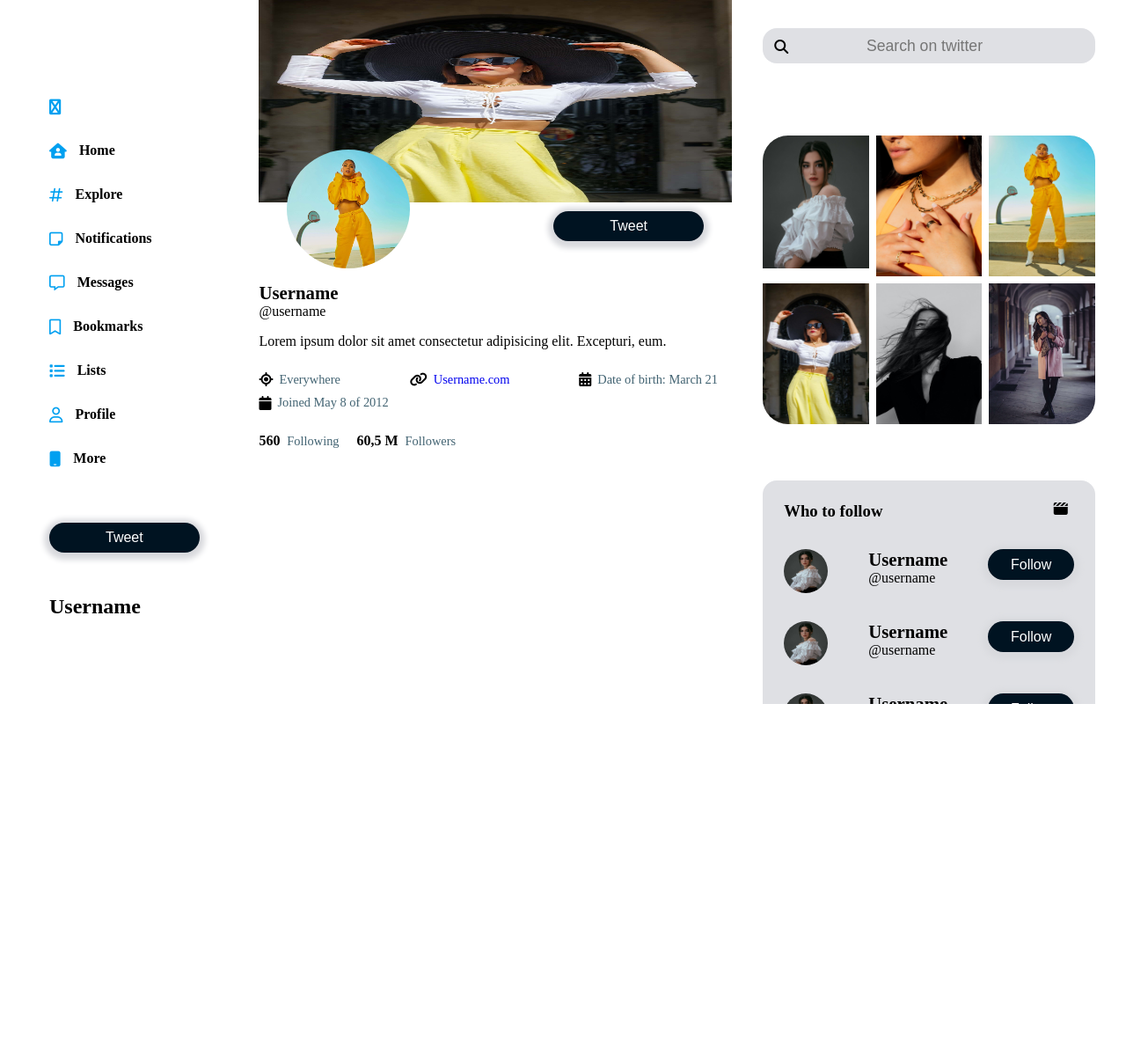
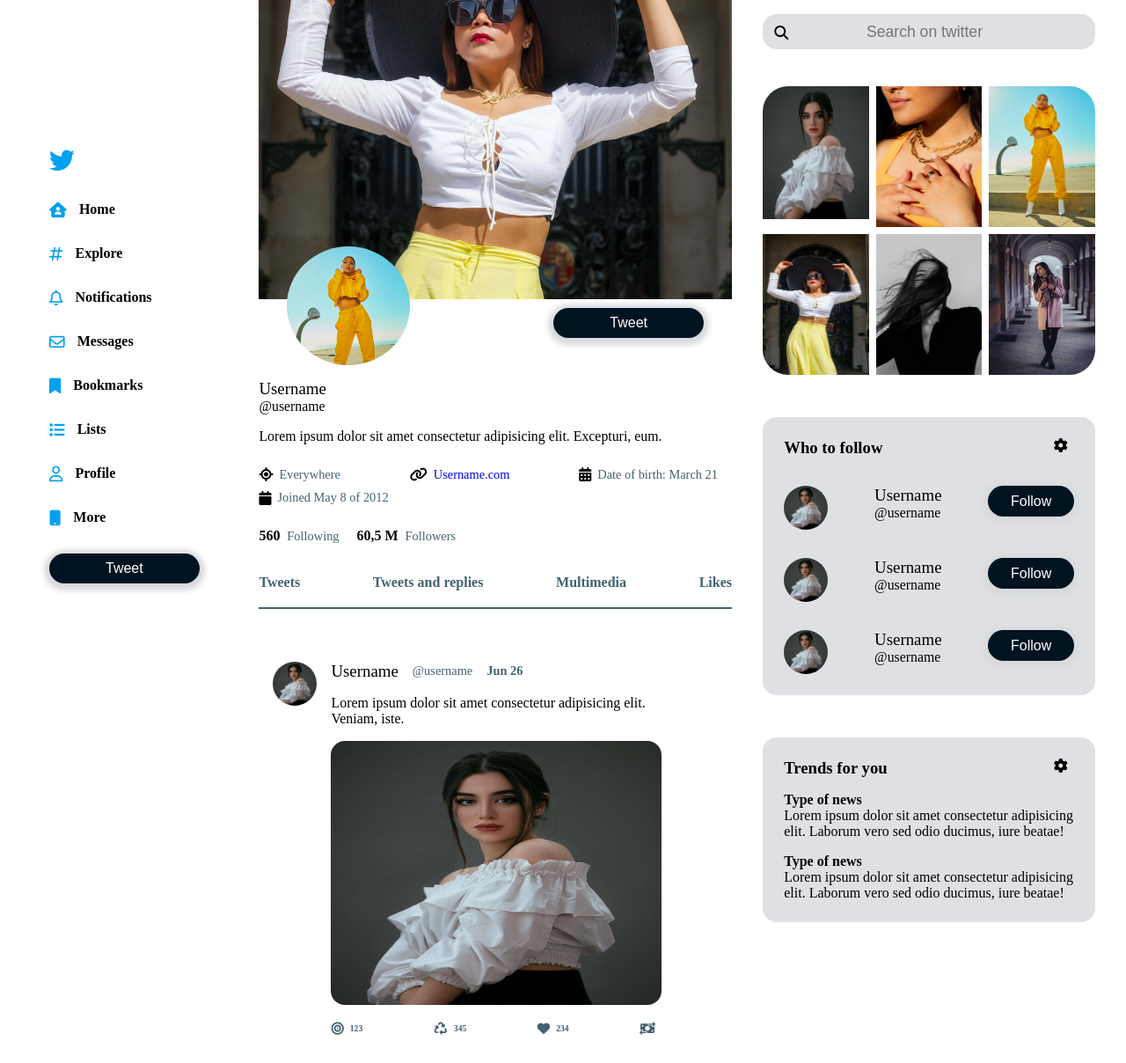
Before and after one commit to patrice012/twiter-clone, a Django app: page / in a window 1280 px wide. Shown: the whole page at 88% size. Before the commit the page ends 800 px from the top, so only its background shows below. Run offline with Django 3.2, Linux system fonts and the light colour scheme; parts of the project's set-up code (start-up, migrations or seed data) failed here and were passed over.

Commit message:
add tweet message container

```diff
--- a/main/templates/main/index.html
+++ b/main/templates/main/index.html
@@ -118,6 +118,17 @@
 
       {% include 'main/partials/_header.html' %}
     </div>
+
+    <section class="tweets--container">
+      <div class="tweet-nav">
+        <h3><a href="#">Tweets</a></h3>
+        <h3><a href="#">Tweets and replies</a></h3>
+        <h3><a href="#">Multimedia</a></h3>
+        <h3><a href="#">Likes</a></h3>
+      </div>
+      {% include 'main/partials/_tweets.html' %}
+    </section>
+
   </section>
 
   <aside class="rigth--section centerEle">
@@ -196,6 +207,7 @@
       </div>
     </div>
   </aside>
+
 </main>
 
 {% endblock content %}
--- a/main/templates/main/partials/_follow.html
+++ b/main/templates/main/partials/_follow.html
@@ -3,7 +3,7 @@
 <div class="followCard flexDisplay">
           <div>
             <h3>Who to follow</h3>
-            <i class="fa fa-clapperboard"></i>
+            <i class="fa fa-gear"></i>
           </div>
           <div>
             <img src="{% static 'img/raamin-ka.jpg' %}" alt="" />
@@ -36,7 +36,8 @@
         <div class="news followCard">
           <div>
             <h3>Trends for you</h3>
-            <i class="fa fa-clapperboard"></i>
+            <i class="fa fa-gear"></i>
+
           </div>
           <div>
             <h4>Type of news</h4>
--- a/main/templates/main/partials/_header.html
+++ b/main/templates/main/partials/_header.html
@@ -1,6 +1,6 @@
 {% load static %}
 
-<header>
+<header class="main--header">
         <div class="cover boxHeight">
           <img
             class="coverPicture"
--- a/main/templates/main/partials/_navbar.html
+++ b/main/templates/main/partials/_navbar.html
@@ -1,6 +1,6 @@
 <div class="container">
     <div class="inlineLinks">
-        <i class="fa fa-fly"></i>
+        <i class="fa-brands fa-twitter fa-bold"></i>
         <h5></h5>
     </div>
 
@@ -15,17 +15,17 @@
     </div>
 
     <div class="inlineLinks">
-        <i class="fa-regular fa-note-sticky"></i>
+        <i class="fa-regular fa-bell"></i>
         <h5>Notifications</h5>
     </div>
 
     <div class="inlineLinks">
-        <i class="fa-regular fa-message"></i>
+        <i class="fa-regular fa-envelope"></i>
         <h5>Messages</h5>
     </div>
 
     <div class="inlineLinks">
-        <i class="fa-regular fa-bookmark"></i>
+        <i class="fa-solid fa-bookmark"></i>
         <h5>Bookmarks</h5>
     </div>
 
@@ -47,6 +47,6 @@
     <button class="primaryBtn roundCorener">Tweet</button>
 </div>
 
-<div class="userInfo">
+<!-- <div class="userInfo">
     <h2>Username</h2>
-</div>
+</div> -->
--- /dev/null
+++ b/main/templates/main/partials/_tweets.html
@@ -0,0 +1,36 @@
+{% load static %}
+
+<div class="tweet--container">
+    <div class="user--img">
+        <img src="{% static 'img/raamin-ka.jpg' %}" alt="">
+    </div>
+    <div class="tweet">
+        <div class="user-info">
+            <h2 class="follow_user">Username</h2>
+            <h6 class="follow_email">@username</h6>
+            <h6 class="tweet-date">Jun 26</h6>
+        </div>
+        <p>Lorem ipsum dolor sit amet consectetur adipisicing elit. Veniam, iste.</p>
+        <div class="tweet-img">
+            <img src="{% static 'img/raamin-ka.jpg' %}" alt="">
+        </div>
+        <div class="tweet-trends">
+            <div class="action">
+                <i class="fa fa-bullseye"></i>
+                <h6>123</h6>
+            </div>
+            <div class="action">
+                <i class="fa fa-recycle"></i>
+                <h6>345</h6>
+            </div>
+            <div class="action">
+                <i class="fa fa-heart"></i>
+                <h6>234</h6>
+            </div>
+            <div class="action">
+                <i class="fa fa-money-bill-transfer"></i>
+                <h6></h6>
+            </div>
+        </div>
+    </div>
+</div>
--- a/static/scss/index.scss
+++ b/static/scss/index.scss
@@ -34,6 +34,10 @@ button.primaryBtn {
     font-size: 1.1em;
 }
 
+i.fa-bold {
+    font-size: 1.8rem;
+}
+
 .centerEle {
     @include display-flex($justify:center, $align:normal)
 }
@@ -51,6 +55,22 @@ button.primaryBtn {
 
 .inlineLinks h5 {
     font-size: clamp(0.8rem, 0.7em + 2vw, 1rem);
+}
+
+// .section__fixed .container > * {
+//     margin-block: 1rem;
+// }
+
+div.inlineLinks {
+    margin: unset;
+    margin-block: 2rem;
+}
+
+.search--container {
+    margin-block-start: 1rem;
+}
+.imgCard, .followCard {
+    margin-block: 1.5rem;
 }
 
 
@@ -78,10 +98,6 @@ button.primaryBtn {
     @include display-flex($direction:column,$justify:space-between, $wrap:nowrap)
 }
 
-
-.section__fixed .container > * {
-    margin-block: 2rem;
-}
 
 // search part
 .search--container {
@@ -174,11 +190,12 @@ input.search::placeholder{
 }
 
 .follow_user {
-    font-size: clamp(0.8rem, 0.9em + 3vw, 1.3rem);
+    font-size: clamp(0.8rem, 0.9em + 3vw, 1.18rem);
+    font-weight: 500;
 }
 
 .follow_email {
-    font-size: clamp(0.8rem, 0.6em + 2vw, 1rem);
+    font-size: clamp(0.8rem, 0.6em + 2vw, .99rem);
     font-weight: 380;
 }
 
@@ -221,8 +238,12 @@ input.search::placeholder{
 
 // main section
 
+// .main--header {
+//     margin-block-start: 1rem;
+// }
+
 .coverPicture {
-    height: 230px;
+    height: 340px;
     width: 100%;
     object-fit: cover;
     object-position: center;
@@ -290,3 +311,110 @@ div.profile {
         @include transition;
     }
 }
+
+// tweet nav
+
+.tweet-nav {
+    margin-block:2rem 4rem;
+    @include display-flex($justify:space-between);
+    position: relative;
+
+    &:after {
+        content: '';
+        position: absolute;
+        background-color:$text_gray;
+        width: 100%;
+        height: 1.8px;
+        bottom: -20px;
+    }
+
+    & h3 * {
+        font-size: clamp(.7rem, 1vw + 6em , 1rem);
+        color: $text_gray;
+        @include transition;
+        position: relative;
+
+        &:is(:hover,:focus,:active):after {
+            content: '';
+            position: absolute;
+            background-color:$blue_light;
+            width: 100%;
+            height: 2.8px;
+            bottom: -20px;
+            left: 0;
+            z-index: 9;
+            @include transition;
+        }
+
+        &:hover {
+            color: $blue_light;
+            @include transition;
+        }
+    }
+
+}
+
+
+// tweets part
+
+.tweet--container {
+    display: grid;
+    grid-template-columns: 50px 1fr;
+    padding-block: 1rem;
+    padding-inline: 1rem 5rem;
+}
+
+.user--img {
+    width: 100%;
+    // margin-inline-end: 1em;
+    & img {
+        border-radius: 66%;
+        width: 50px;
+        height: 50px;
+    }
+}
+
+.tweet {
+    padding-inline-start: 1rem;
+}
+
+.tweet > * {
+    margin-block-end: 1rem;
+}
+
+.tweet-img img{
+        height: 300px;
+        object-fit: fill;
+        object-position: center;
+        border-radius: $raduis
+}
+
+.tweet-trends {
+    @include display-flex($justify:space-between);
+
+    & > .action {
+        @include display-flex;
+        cursor: pointer;
+        @include transition;
+
+        &:is(:hover, :active) {
+            color: $blue_light;
+            @include transition;
+        }
+    }
+}
+
+.tweet-trends .action,
+.user-info > :is(.follow_email,.tweet-date) {
+    color: $text_gray;
+    font-size: .9rem;
+}
+
+
+.user-info {
+    @include display-flex($justify:start);
+
+    & > * {
+        margin-inline-end: 1rem;
+    }
+}
--- a/static/scss/main.css
+++ b/static/scss/main.css
@@ -337,6 +337,10 @@ button.primaryBtn {
   font-size: 1.1em;
 }
 
+i.fa-bold {
+  font-size: 1.8rem;
+}
+
 .centerEle {
   display: flex;
   flex-direction: row;
@@ -364,6 +368,19 @@ button.primaryBtn {
   font-size: clamp(0.8rem, 0.7em + 2vw, 1rem);
 }
 
+div.inlineLinks {
+  margin: unset;
+  margin-block: 2rem;
+}
+
+.search--container {
+  margin-block-start: 1rem;
+}
+
+.imgCard, .followCard {
+  margin-block: 1.5rem;
+}
+
 .fullContain {
   padding: 1rem 2rem;
 }
@@ -389,10 +406,6 @@ button.primaryBtn {
   justify-content: space-between;
   align-items: center;
   flex-wrap: nowrap;
-}
-
-.section__fixed .container > * {
-  margin-block: 2rem;
 }
 
 .search--container {
@@ -477,11 +490,12 @@ input.search::placeholder {
 }
 
 .follow_user {
-  font-size: clamp(0.8rem, 0.9em + 3vw, 1.3rem);
+  font-size: clamp(0.8rem, 0.9em + 3vw, 1.18rem);
+  font-weight: 500;
 }
 
 .follow_email {
-  font-size: clamp(0.8rem, 0.6em + 2vw, 1rem);
+  font-size: clamp(0.8rem, 0.6em + 2vw, 0.99rem);
   font-weight: 380;
 }
 
@@ -516,8 +530,10 @@ input.search::placeholder {
 }
 
 .coverPicture {
-  height: 230px;
+  height: 340px;
   width: 100%;
+  object-fit: cover;
+  object-position: center;
 }
 
 div.profile {
@@ -590,4 +606,112 @@ div.profile {
   transition: all 0.3s ease-in 0s;
 }
 
+.tweet-nav {
+  margin-block: 2rem 4rem;
+  display: flex;
+  flex-direction: row;
+  justify-content: space-between;
+  align-items: center;
+  flex-wrap: wrap;
+  position: relative;
+}
+.tweet-nav:after {
+  content: "";
+  position: absolute;
+  background-color: #426372;
+  width: 100%;
+  height: 1.8px;
+  bottom: -20px;
+}
+.tweet-nav h3 * {
+  font-size: clamp(0.7rem, 1vw + 6em, 1rem);
+  color: #426372;
+  transition: all 0.3s ease-in 0s;
+  position: relative;
+}
+.tweet-nav h3 *:is(:hover, :focus, :active):after {
+  content: "";
+  position: absolute;
+  background-color: #00a0f0;
+  width: 100%;
+  height: 2.8px;
+  bottom: -20px;
+  left: 0;
+  z-index: 9;
+  transition: all 0.3s ease-in 0s;
+}
+.tweet-nav h3 *:hover {
+  color: #00a0f0;
+  transition: all 0.3s ease-in 0s;
+}
+
+.tweet--container {
+  display: grid;
+  grid-template-columns: 50px 1fr;
+  padding-block: 1rem;
+  padding-inline: 1rem 5rem;
+}
+
+.user--img {
+  width: 100%;
+}
+.user--img img {
+  border-radius: 66%;
+  width: 50px;
+  height: 50px;
+}
+
+.tweet {
+  padding-inline-start: 1rem;
+}
+
+.tweet > * {
+  margin-block-end: 1rem;
+}
+
+.tweet-img img {
+  height: 300px;
+  object-fit: fill;
+  object-position: center;
+  border-radius: 1rem;
+}
+
+.tweet-trends {
+  display: flex;
+  flex-direction: row;
+  justify-content: space-between;
+  align-items: center;
+  flex-wrap: wrap;
+}
+.tweet-trends > .action {
+  display: flex;
+  flex-direction: row;
+  justify-content: center;
+  align-items: center;
+  flex-wrap: wrap;
+  cursor: pointer;
+  transition: all 0.3s ease-in 0s;
+}
+.tweet-trends > .action:is(:hover, :active) {
+  color: #00a0f0;
+  transition: all 0.3s ease-in 0s;
+}
+
+.tweet-trends .action,
+.user-info > :is(.follow_email, .tweet-date) {
+  color: #426372;
+  font-size: 0.9rem;
+}
+
+.user-info {
+  display: flex;
+  flex-direction: row;
+  justify-content: start;
+  align-items: center;
+  flex-wrap: wrap;
+}
+.user-info > * {
+  margin-inline-end: 1rem;
+}
+
 /*# sourceMappingURL=main.css.map */
```
Also changed, not shown: twitter clone 1.png (added), 1 other file.
